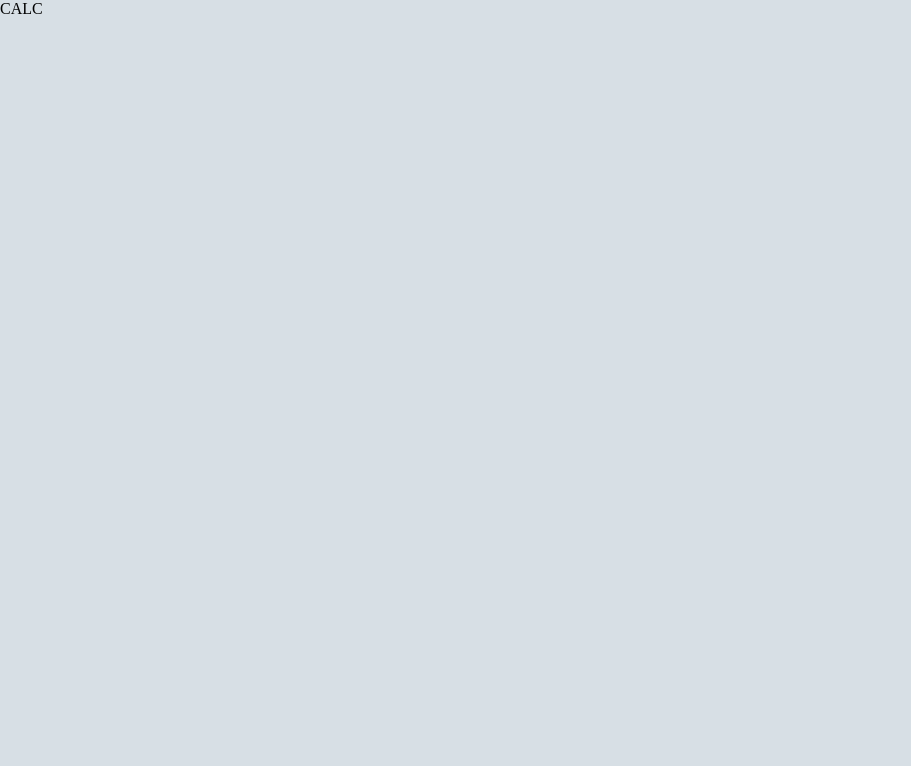
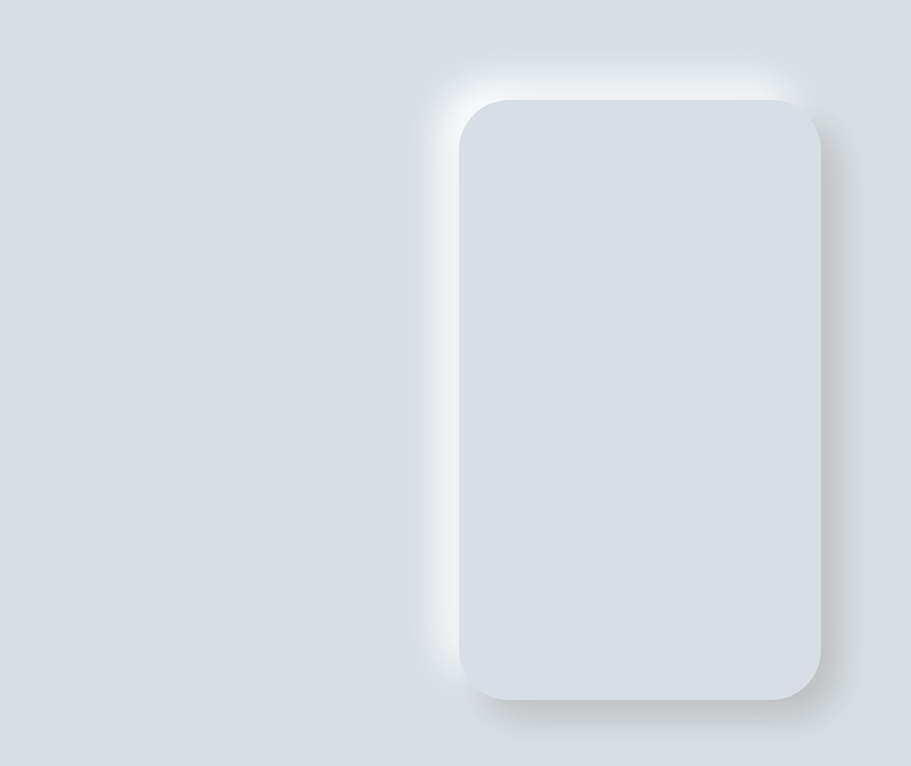
Before and after one commit to nghia-nguyen-dev/calculator, a React (Create React App) app: page / in a window 1280 px wide. Shown: the top 766 px of the page, without its empty margins (0-911 px from the left). Built offline with nearby package versions, Linux system fonts and the light colour scheme.

Commit message:
feat: Add Calculator

```diff
--- a/src/components/App.js
+++ b/src/components/App.js
@@ -4,7 +4,7 @@ import Calculator from "./Calculator";
 const App = () => {
     console.log(`I rendered`)
 	return (
-		<div>
+		<div className="App">
 			<Calculator/>
 		</div>
 	);
--- a/src/components/Calculator.js
+++ b/src/components/Calculator.js
@@ -1,5 +1,5 @@
 const Calculator = () => {
-	return <div className="Calculator">CALC</div>;
+	return <div className="Calculator"></div>;
 };
 
 export default Calculator;
--- a/src/css/index.css
+++ b/src/css/index.css
@@ -1,5 +1,21 @@
 @import "css/reset";
 
 body {
-    background-color: #d7dfe5;
+	background-color: hsl(206, 21%, 87%);
 }
+
+.App {
+	height: 100vh;
+	display: flex;
+	justify-content: center;
+	align-items: center;
+}
+
+.Calculator {
+	height: 600px;
+	width: 362px;
+
+	border-radius: 50px;
+	background: hsl(210, 21%, 87%);
+	box-shadow: 18px 18px 36px #bebebe, -18px -18px 36px #ffffff;
+}
```
